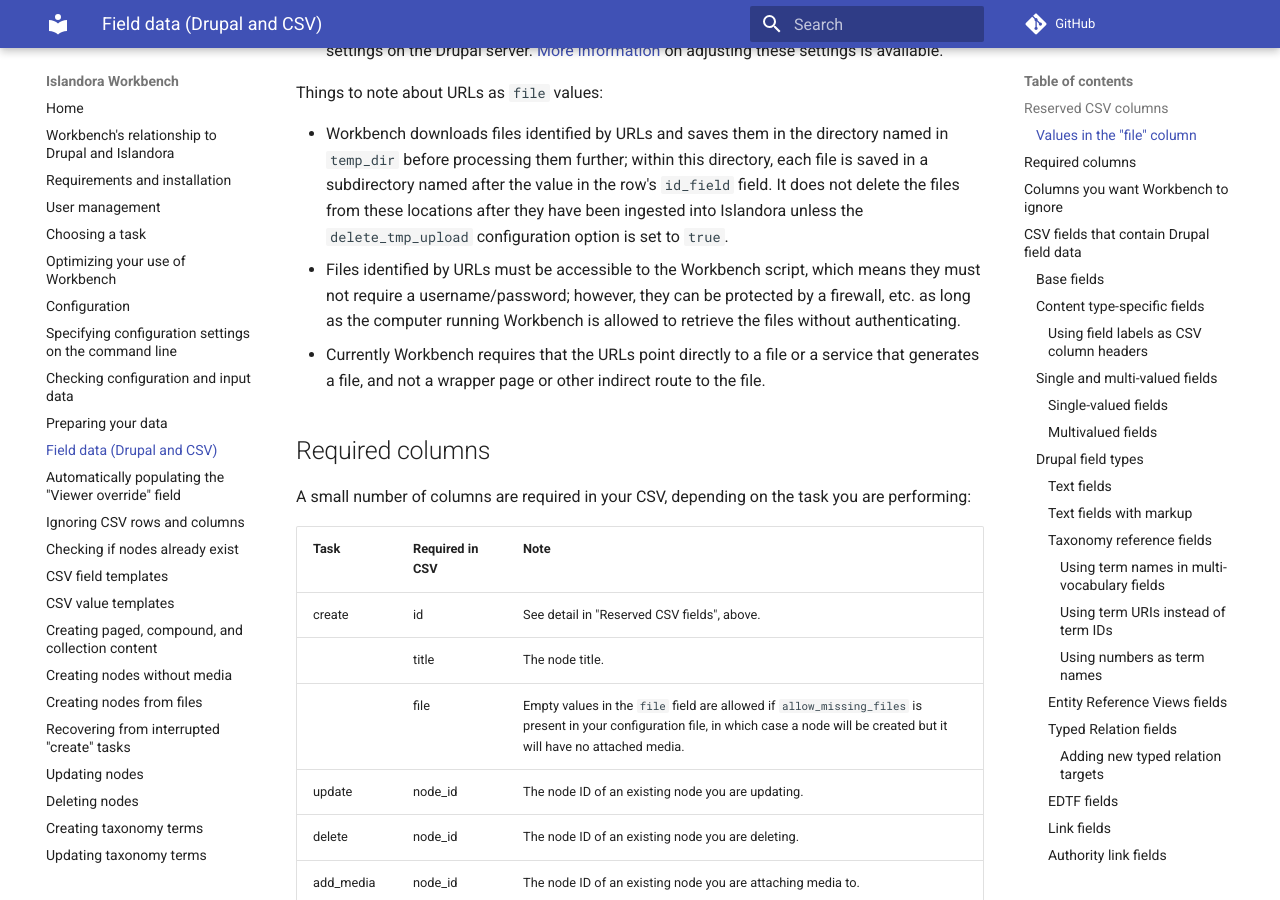
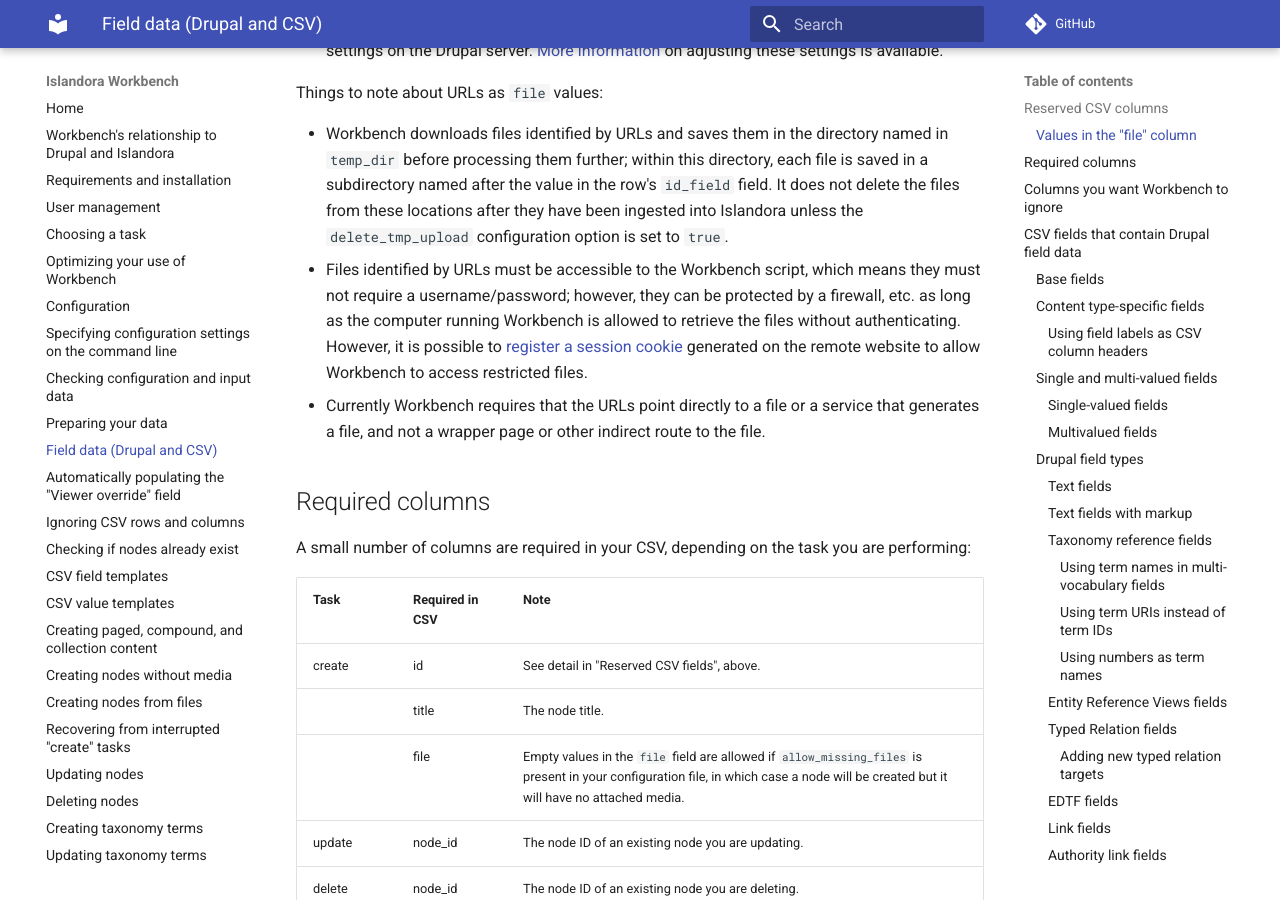
Before and after one commit to mjordan/islandora_workbench_docs, an MkDocs documentation site: the page built from docs/fields.md, in a window 1280 px wide and 900 px high, scrolled down 2733 px. Built offline with MkDocs 1.6.1 and Material for MkDocs 9.7.7, drawn with Linux system fonts in a browser that asks for light colours; comment, search, counter and statistics services are not loaded.

Commit message:
Added docs from https://github.com/mjordan/islandora_workbench/issues/963.

```diff
--- a/docs/fields.md
+++ b/docs/fields.md
@@ -48,7 +48,7 @@
 Things to note about URLs as `file` values:
 
 * Workbench downloads files identified by URLs and saves them in the directory named in `temp_dir` before processing them further; within this directory, each file is saved in a subdirectory named after the value in the row's `id_field` field. It does not delete the files from these locations after they have been ingested into Islandora unless the `delete_tmp_upload` configuration option is set to `true`.
-* Files identified by URLs must be accessible to the Workbench script, which means they must not require a username/password; however, they can be protected by a firewall, etc. as long as the computer running Workbench is allowed to retrieve the files without authenticating.
+* Files identified by URLs must be accessible to the Workbench script, which means they must not require a username/password; however, they can be protected by a firewall, etc. as long as the computer running Workbench is allowed to retrieve the files without authenticating. However, it is possible to [register a session cookie](/islandora_workbench_docs/session_cookies_for_remote_files/) generated on the remote website to allow Workbench to access restricted files.
 * Currently Workbench requires that the URLs point directly to a file or a service that generates a file, and not a wrapper page or other indirect route to the file.
 
 
```
Also changed, not shown: docs/session_cookies_for_remote_files.md (added, +19 -0 lines).
